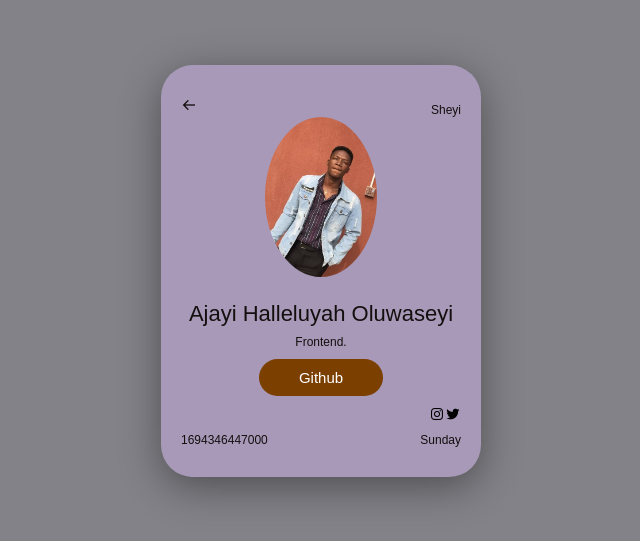
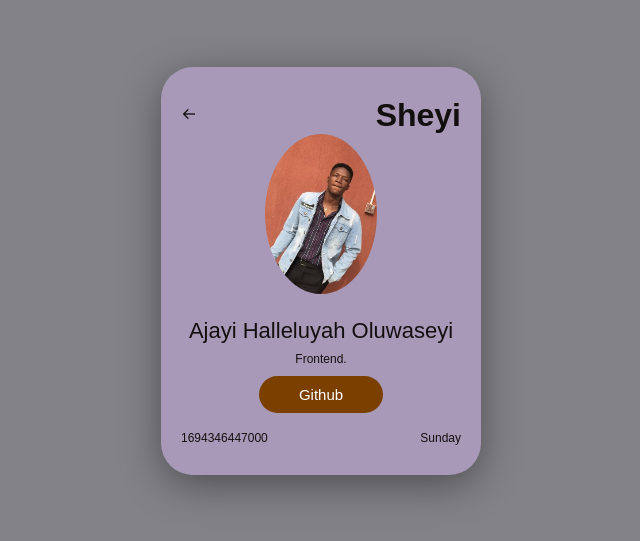
Before and after one commit to Olusheyi2304/Stage1Hnd, a plain HTML site: page index.html in a window 1280 px wide. Shown: the part 129-670 px from the top of the page, without its empty margins (319-959 px from the left). Drawn offline with nearby package versions, Linux system fonts and the light colour scheme.

Commit message:
socialremoval

```diff
--- a/index.html
+++ b/index.html
@@ -18,7 +18,7 @@
                     <i class='bx bx-arrow-back'></i>
                 </div>
                 <div>
-                    <p class="slackUserName">Sheyi</p>
+                    <h1 class="slackUserName">Sheyi</h1>
                 </div>
             </div>
             <img src="/asset/experiment2.jpg" class="slackDisplayImage" alt="sheyi">
@@ -26,18 +26,7 @@
             <p class="myTrack">Frontend.</p>
 
             <a href="https://github.com/Olusheyi2304" class="btn" id="githubURL">Github</a>
-            <div class="social-media">
-                <div>
-                    <a href="https://www.instagram.com/invites/contact/?i=y59eg3c1n9j0&utm_content=octli1"><i
-                            class='bx bxl-instagram' style='color:#000'></i></a>
-                </div>
-                <div>
-                    <a href="https://twitter.com/luwa_seyi?t=HA7aCjJoJbA0bL0FkbwMNQ&s=09"><i class='bx bxl-twitter'
-                            style='color:#000'></i></a>
 
-
-                </div>
-            </div>
             <p class="present__date">
                 <span class="currentUTCTime">05/03/2037</span>
                 <span class="currentDayOfTheWeek">05/03/2037</span>
```
